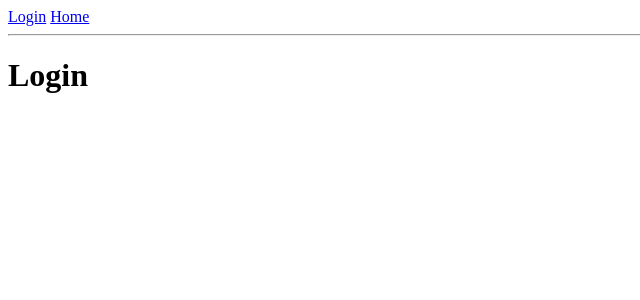
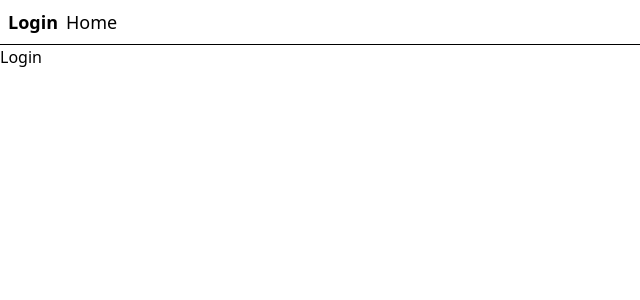
Before and after one commit to bernardolira231/COPADB, a React (Vite) app in the folder frontend/: page / in a window 1280 px wide. Shown: the top 300 px of the page, without its empty margins (0-640 px from the left). Built offline with nearby package versions, Linux system fonts and the light colour scheme.

Commit message:
Agregar soporte para Tailwind CSS: incluir archivo de estilos, actualizar index.html y configurar Vite

```diff
--- a/frontend/index.html
+++ b/frontend/index.html
@@ -4,6 +4,7 @@
     <meta charset="UTF-8" />
     <meta name="viewport" content="width=device-width, initial-scale=1.0" />
     <link rel="/images/icon.png" />
+    <link rel="stylesheet" href="/src/styles/index.css" />
     <title>COPADB</title>
   </head>
 
--- a/frontend/package.json
+++ b/frontend/package.json
@@ -19,9 +19,11 @@
     "vite": "^6.0.3"
   },
   "dependencies": {
+    "@tailwindcss/vite": "^4.0.11",
     "@tanstack/react-router": "^1.112.17",
     "@tanstack/router-devtools": "^1.112.17",
     "react": "^19.0.0",
-    "react-dom": "^19.0.0"
+    "react-dom": "^19.0.0",
+    "tailwindcss": "^4.0.11"
   }
 }
--- /dev/null
+++ b/frontend/src/styles/index.css
@@ -0,0 +1 @@
+@import "tailwindcss";
--- a/frontend/vite.config.ts
+++ b/frontend/vite.config.ts
@@ -2,6 +2,7 @@ import { defineConfig } from "vite";
 import react from "@vitejs/plugin-react";
 import { TanStackRouterVite } from "@tanstack/router-plugin/vite";
 import path from "path";
+import tailwindcss from "@tailwindcss/vite";
 
 // https://vitejs.dev/config/
 export default defineConfig({
@@ -16,5 +17,6 @@ export default defineConfig({
       autoCodeSplitting: true,
     }),
     react(),
+    tailwindcss(),
   ],
 });
```
Also changed, not shown: 1 other file (tests, documents, lock files or other folders).
